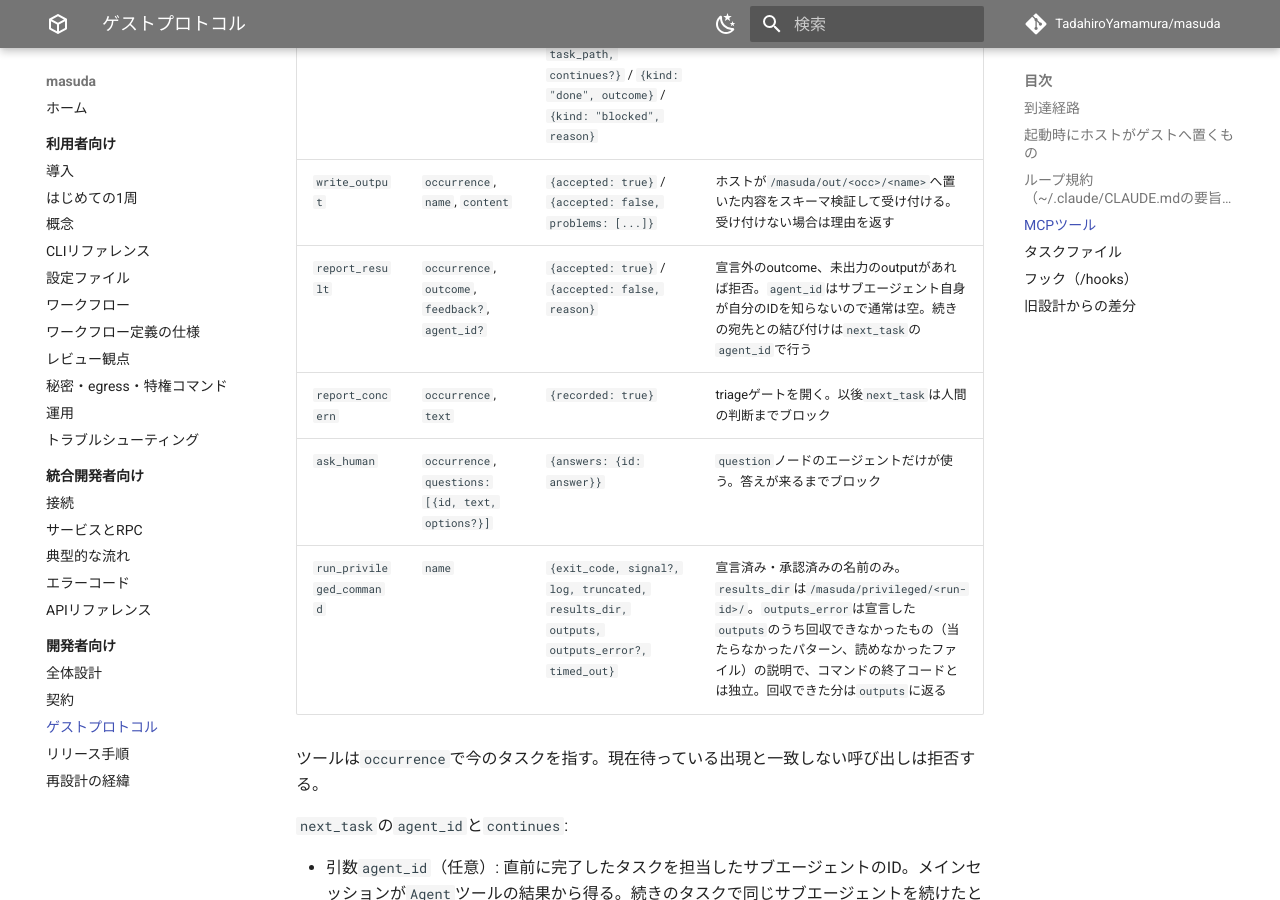
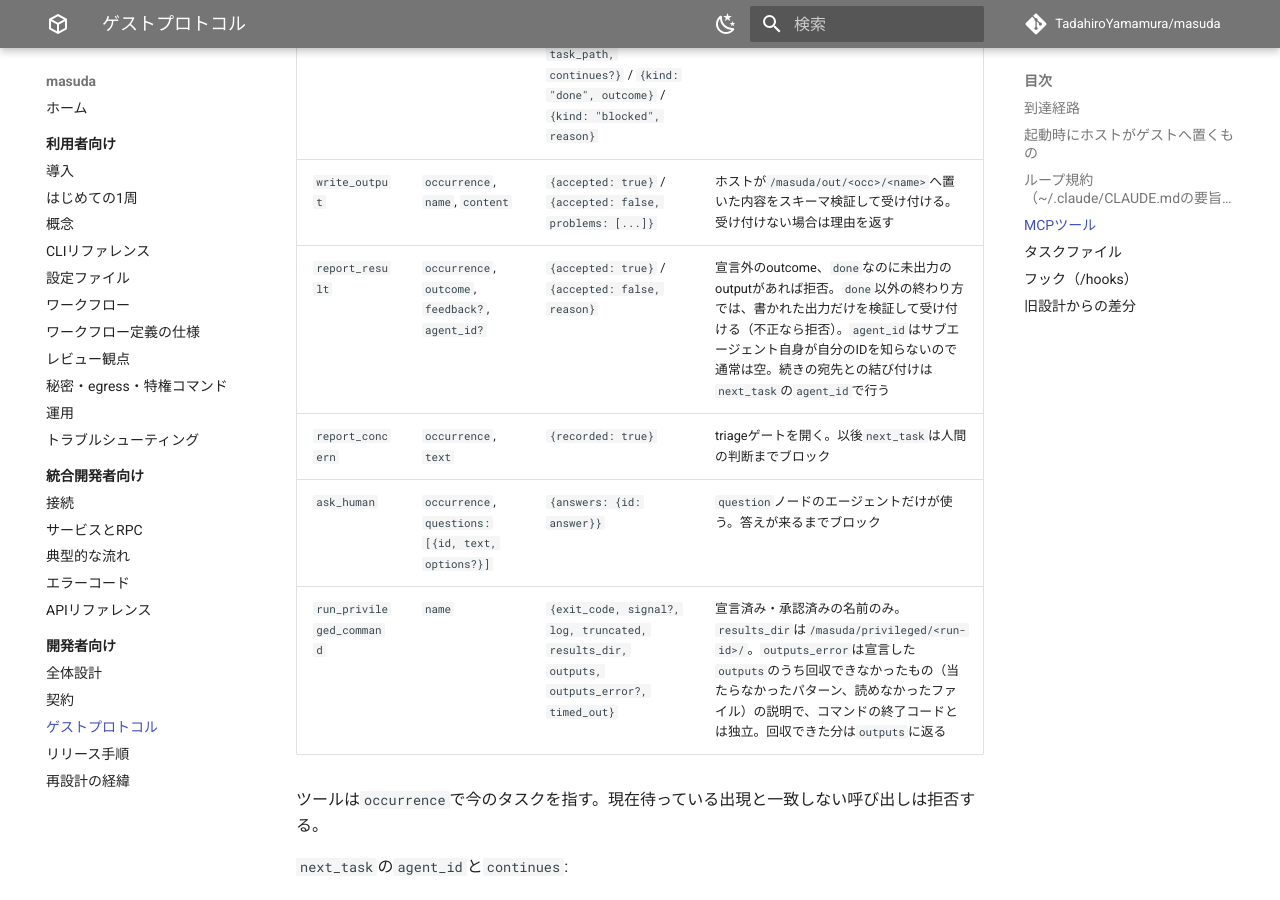
Before and after one commit to TadahiroYamamura/masuda, an MkDocs documentation site: the page built from docs/guest-protocol.md, in a window 1280 px wide and 900 px high, scrolled down 1861 px. Built offline with MkDocs 1.6.1 and Material for MkDocs 9.7.7, drawn with Linux system fonts in a browser that asks for light colours; comment, search, counter and statistics services are not loaded; the version menu is left out.

Commit message:
docs(guest-protocol): done以外の終わり方での出力の扱いをreport_resultの備考に書く
## 意図
engine `9a16b1e`で、done以外の終わり方でも書かれた出力を検証して保存するようになった。
`report_result`の備考の「未出力のoutputがあれば拒否」はdoneのときだけの決まりなので、契約の
語句をそれに合わせる（ユーザー承認済み）。

## 設計上の考慮点
変えたのは`report_result`の備考の1か所だけ。masudaの実装はdone以外の出力の検証をengineに任せて
おり、契約の文言だけが古かった。

Co-Authored-By: Claude Opus 5.5 <noreply@anthropic.com>

```diff
--- a/docs/guest-protocol.md
+++ b/docs/guest-protocol.md
@@ -41,7 +41,7 @@ VM内のエージェントとmasudaの間の取り決め。masudaが所有する
 |---|---|---|---|
 | `next_task` | `agent_id?` | `{kind: "task", occurrence, role, task_path, continues?}` / `{kind: "done", outcome}` / `{kind: "blocked", reason}` | engine.Advanceを1回進める。待ちの間はブロック。`agent_id`と`continues`は下記 |
 | `write_output` | `occurrence`, `name`, `content` | `{accepted: true}` / `{accepted: false, problems: [...]}` | ホストが`/masuda/out/<occ>/<name>`へ置いた内容をスキーマ検証して受け付ける。受け付けない場合は理由を返す |
-| `report_result` | `occurrence`, `outcome`, `feedback?`, `agent_id?` | `{accepted: true}` / `{accepted: false, reason}` | 宣言外のoutcome、未出力のoutputがあれば拒否。`agent_id`はサブエージェント自身が自分のIDを知らないので通常は空。続きの宛先との結び付けは`next_task`の`agent_id`で行う |
+| `report_result` | `occurrence`, `outcome`, `feedback?`, `agent_id?` | `{accepted: true}` / `{accepted: false, reason}` | 宣言外のoutcome、`done`なのに未出力のoutputがあれば拒否。`done`以外の終わり方では、書かれた出力だけを検証して受け付ける（不正なら拒否）。`agent_id`はサブエージェント自身が自分のIDを知らないので通常は空。続きの宛先との結び付けは`next_task`の`agent_id`で行う |
 | `report_concern` | `occurrence`, `text` | `{recorded: true}` | triageゲートを開く。以後`next_task`は人間の判断までブロック |
 | `ask_human` | `occurrence`, `questions: [{id, text, options?}]` | `{answers: {id: answer}}` | `question`ノードのエージェントだけが使う。答えが来るまでブロック |
 | `run_privileged_command` | `name` | `{exit_code, signal?, log, truncated, results_dir, outputs, outputs_error?, timed_out}` | 宣言済み・承認済みの名前のみ。`results_dir`は`/masuda/privileged/<run-id>/`。`outputs_error`は宣言した`outputs`のうち回収できなかったもの（当たらなかったパターン、読めなかったファイル）の説明で、コマンドの終了コードとは独立。回収できた分は`outputs`に返る |
```
